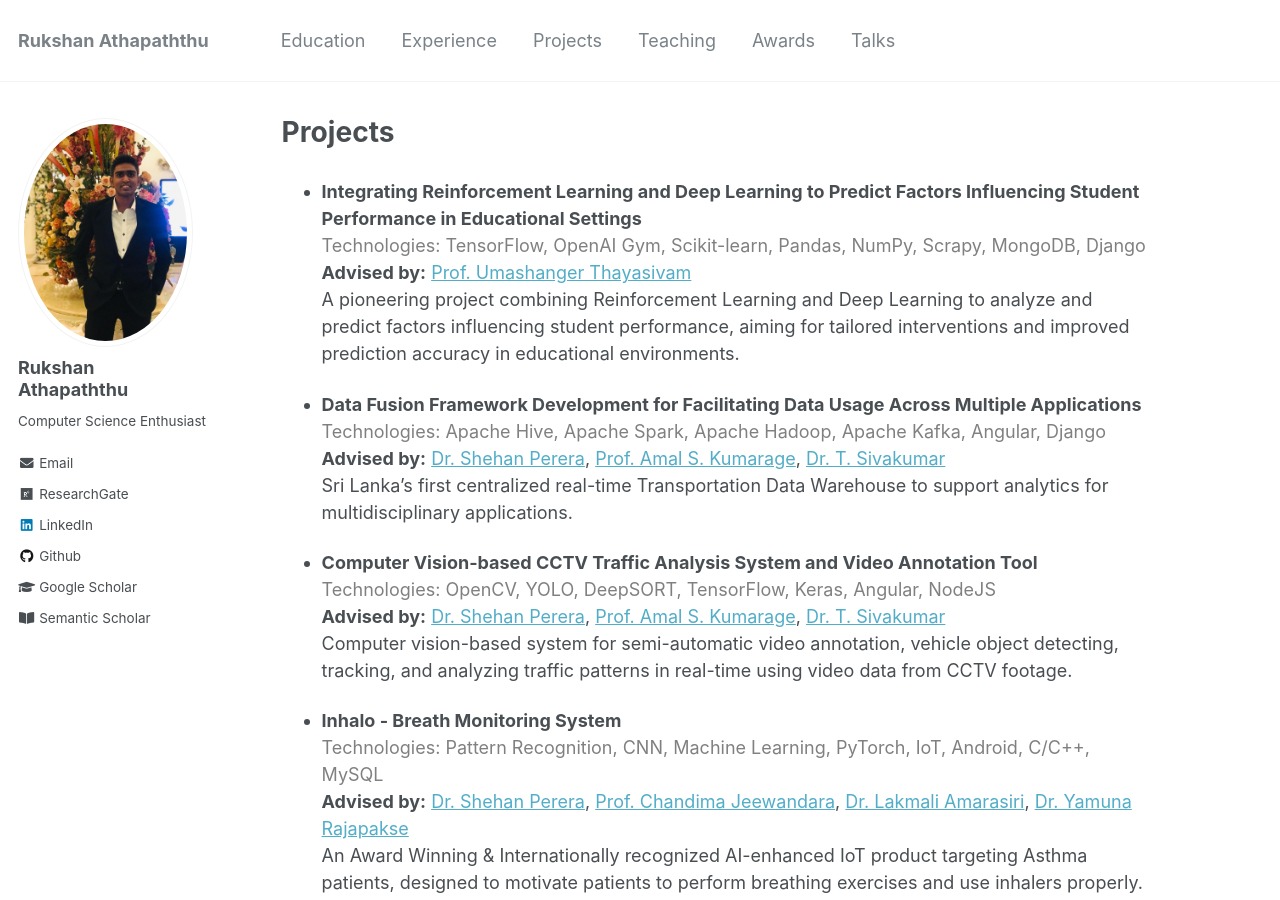
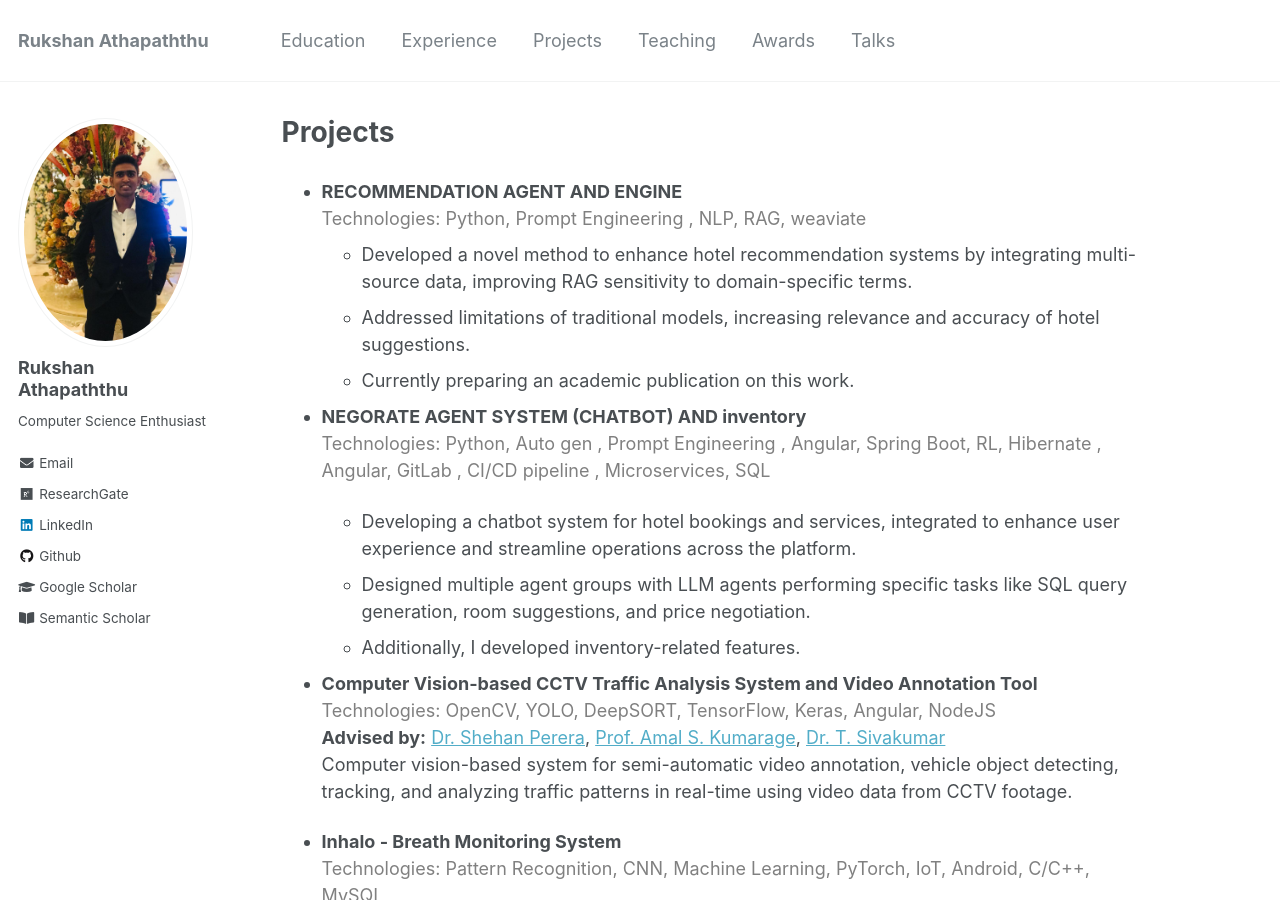
Before and after one commit to athapaththuamsrb/athapathtuamsrb.github.io, a Jekyll site: the page built from _pages/projects.md, in a window 1280 px wide and 900 px high. Built offline with Jekyll 4.4.1, drawn with Linux system fonts in a browser that asks for light colours.

Commit message:
update projects

```diff
--- a/_pages/projects.md
+++ b/_pages/projects.md
@@ -4,47 +4,50 @@ title: "Projects"
 author_profile: true
 ---
 
-* **Integrating Reinforcement Learning and Deep Learning to Predict Factors Influencing Student Performance in Educational Settings**
-  <span style="color:gray;">Technologies: TensorFlow, OpenAI Gym, Scikit-learn, Pandas, NumPy, Scrapy, MongoDB, Django</span>
-  **Advised by:** [Prof. Umashanger Thayasivam](https://csm.rowan.edu/departments/math/facultystaff/math_full_part/thayasivam.html)
-  A pioneering project combining Reinforcement Learning and Deep Learning to analyze and predict factors influencing student performance, aiming for tailored interventions and improved prediction accuracy in educational environments.
+- **RECOMMENDATION AGENT AND ENGINE**
+   <span style="color:gray;">Technologies: Python, Prompt Engineering , NLP, RAG, weaviate
+  </span>
+  - Developed a novel method to enhance hotel recommendation systems by integrating multi-source data, improving RAG sensitivity to domain-specific terms.
+  - Addressed limitations of traditional models, increasing relevance and accuracy of hotel suggestions.
+  - Currently preparing an academic publication on this work.
+- **NEGORATE AGENT SYSTEM (CHATBOT) AND inventory**
+  <span style="color:gray;">Technologies: Python, Auto gen , Prompt Engineering , Angular, Spring Boot, RL, Hibernate , Angular, GitLab , CI/CD pipeline , Microservices, SQL</span>
 
-* **Data Fusion Framework Development for Facilitating Data Usage Across Multiple Applications**
-  <span style="color:gray;">Technologies: Apache Hive, Apache Spark, Apache Hadoop, Apache Kafka, Angular, Django</span>
-  **Advised by:** [Dr. Shehan Perera](https://uom.lk/staff/Perera.AS), [Prof. Amal S. Kumarage](https://uom.lk/staff/Kumarage.KAS), [Dr. T. Sivakumar](https://uom.lk/staff/Sivakumar.T)
-  Sri Lanka's first centralized real-time Transportation Data Warehouse to support analytics for multidisciplinary applications.
+  - Developing a chatbot system for hotel bookings and services, integrated to enhance user experience and streamline operations across the platform.
+  - Designed multiple agent groups with LLM agents performing specific tasks like SQL query generation, room suggestions, and price negotiation.
+  - Additionally, I developed inventory-related features.
 
-* **Computer Vision-based CCTV Traffic Analysis System and Video Annotation Tool**
+- **Computer Vision-based CCTV Traffic Analysis System and Video Annotation Tool**
   <span style="color:gray;">Technologies: OpenCV, YOLO, DeepSORT, TensorFlow, Keras, Angular, NodeJS</span>
   **Advised by:** [Dr. Shehan Perera](https://uom.lk/staff/Perera.AS), [Prof. Amal S. Kumarage](https://uom.lk/staff/Kumarage.KAS), [Dr. T. Sivakumar](https://uom.lk/staff/Sivakumar.T)
   Computer vision-based system for semi-automatic video annotation, vehicle object detecting, tracking, and analyzing traffic patterns in real-time using video data from CCTV footage.
 
-* **Inhalo - Breath Monitoring System**
+- **Inhalo - Breath Monitoring System**
   <span style="color:gray;">Technologies: Pattern Recognition, CNN, Machine Learning, PyTorch, IoT, Android, C/C++, MySQL</span>
   **Advised by:** [Dr. Shehan Perera](https://uom.lk/staff/Perera.AS), [Prof. Chandima Jeewandara](https://medical.sjp.ac.lk/chandima-jeewandara/), [Dr. Lakmali Amarasiri](https://www.res.cmb.ac.lk/physiology/wad.lakmali.amarasiri/), [Dr. Yamuna Rajapakse](https://www.res.cmb.ac.lk/anat/yamuna.rajapakse/)
   An Award Winning & Internationally recognized AI-enhanced IoT product targeting Asthma patients, designed to motivate patients to perform breathing exercises and use inhalers properly.
 
-* **Early Detection of Red Palm Weevil Attacks**
+- **Early Detection of Red Palm Weevil Attacks**
   <span style="color:gray;">Technologies: Audio Classification, TensorFlow, Python</span>
   **Advised by:** [Prof. Chandana Gamage](https://uom.lk/staff/Gamage.CD)
   Deep learning-based audio classifier for the early detection of Red Palm Weevil attacks on palm trees.
 
-* **Face Mask Health Detection System**
+- **Face Mask Health Detection System**
   <span style="color:gray;">Technologies: Kalman filter, Time Series Analysis, Android</span>
   **Advised by:** [Mr. Biman Liyanage](https://www.forbes.com/profile/biman-liyanage/)
   Kalman filter-based mobile app to monitor the CO2 level inside face masks in real-time for the Face Mask health detection system.
 
-* **Legal Information Retrieval System**
+- **Legal Information Retrieval System**
   <span style="color:gray;">Technologies: NLP, Deep Learning, scikit-learn, pandas</span>
   **Advised by:** [Dr. Nisansa de Silva](https://nisansads.staff.uom.lk/), [Dr. Shehan Perera](https://uom.lk/staff/Perera.AS), [Dr. Chinthana Wimalasuriya](https://uom.lk/datasearch/members/dr-chinthana-wimalasuriya)
   Ontology-based information extraction framework for legal professionals.
 
-* **[Google Summer of Code: Add SQL support to Apache Gearpump](https://summerofcode.withgoogle.com/archive/2017/projects/6359040665845760)**
+- **[Google Summer of Code: Add SQL support to Apache Gearpump](https://summerofcode.withgoogle.com/archive/2017/projects/6359040665845760)**
   <span style="color:gray;">Technologies: Scala, sbt, Apache Calcite, Apache Gearpump, Jira, Git</span>
   **Advised by:** [Mr. Tianlun Zhang](https://github.com/manuzhang)
   An enhancement project integrating Apache Calcite with Gearpump to enable SQL support, facilitating users unfamiliar with Scala or Java to efficiently utilize Gearpump's high-level DSL.
 
-* **[Anomaly Prediction Using Unsupervised Machine Learning](https://github.com/wso2-incubator/automatic-anomaly-detection)**
+- **[Anomaly Prediction Using Unsupervised Machine Learning](https://github.com/wso2-incubator/automatic-anomaly-detection)**
   <span style="color:gray;">Technologies: WSO2 Stream Processor, WSO2 Machine Learner, WSO2 Data Analytics Server</span>
   **Advised by:** [Mr. Nirmal Fernando](https://wso2.com/about/team/nirmal-fernando/), [Dr. Srinath Perera](https://wso2.com/about/team/srinath-perera/)
   A comprehensive toolkit project leveraging the WSO2 Data Analytic Server and WSO2 Machine Learner to train models and forecast performance anomalies.
```
